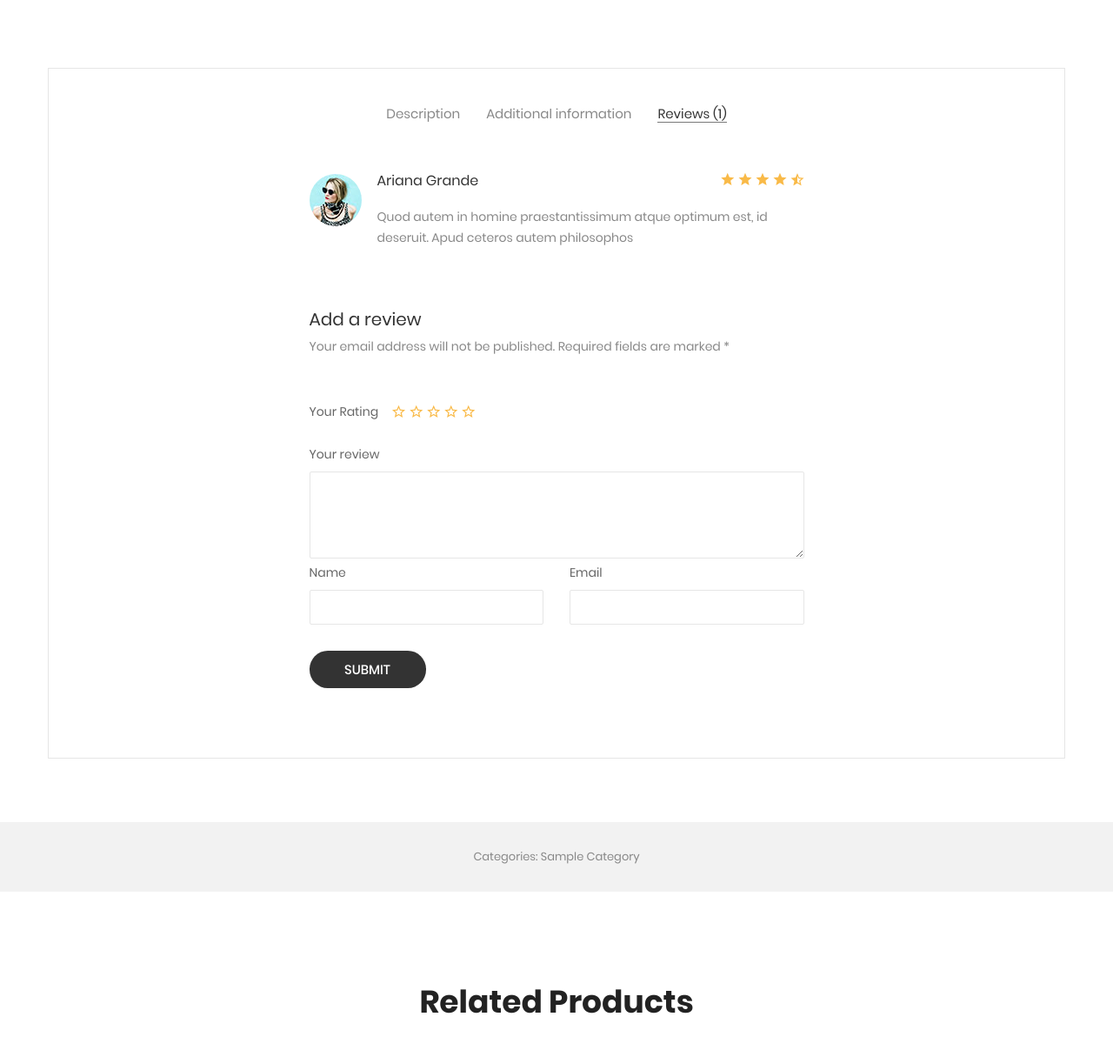
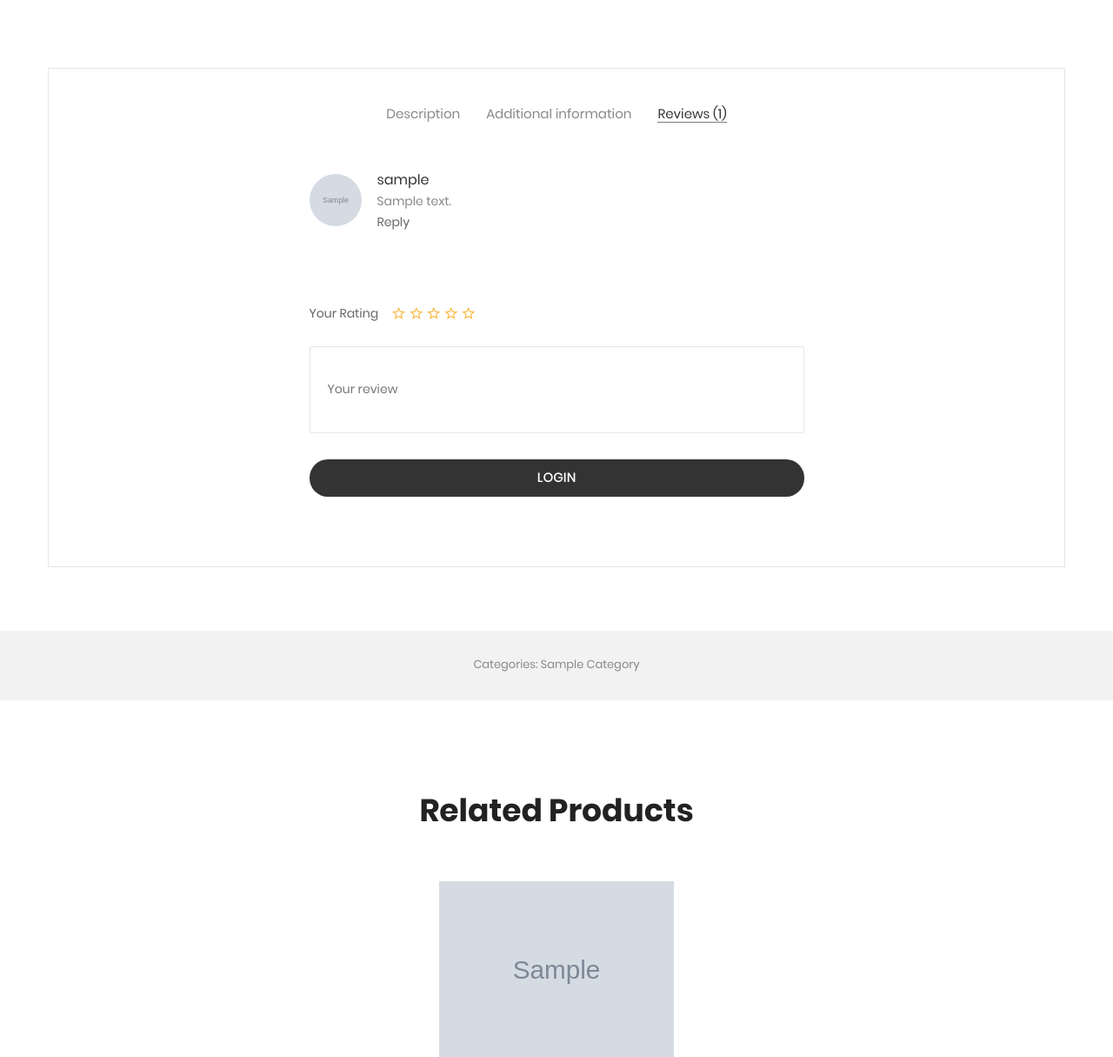
Before and after one commit to Alibytesk/5.2django, a Django app: a page that uses product/templates/product/detail.html in a window 1280 px wide, after a click on "Reviews (1)". Shown: the part 503-1718 px from the top of the page at 87% size. Run offline with Django 5.2, Linux system fonts and the light colour scheme; tables that the repository leaves empty hold one stand-in row (values such as "Sample post"); grey boxes marked "Sample" are stand-in pictures; some libraries are stand-ins or nearby versions; some web fonts are replaced.

Commit message:
add Comment system in ProductDetailView

```diff
--- a/product/admin.py
+++ b/product/admin.py
@@ -16,6 +16,6 @@
     list_display = ('title', 'stock', 'price', 'discount', 'is_on_banner', 'is_new')
     inlines = (ProductImageAdmin, ProductBannerAdmin , ProductInformationAdmin,)
 
-@admin.register(Category, Color)
+@admin.register(ProductComment, Category, Color)
 class Admin(admin.ModelAdmin):
     pass
--- a/product/models.py
+++ b/product/models.py
@@ -1,5 +1,6 @@
 from django.db import models
 from product.abstract import *
+from accounts.models import User
 from django.urls import reverse
 from django.utils.text import slugify
 
@@ -48,3 +49,19 @@
 
     def __str__(self):
         return f'{self.text[:30]}...'
+
+
+class ProductComment(ProductAbstractBase):
+    parent = models.ForeignKey(
+        'self',
+        related_name='productcomment',
+        on_delete=models.CASCADE,
+        null=True,
+        blank=True,
+    )
+    user = models.ForeignKey(User, on_delete=models.CASCADE)
+    product = models.ForeignKey(Product, on_delete=models.CASCADE)
+    comment = models.TextField()
+
+    def __str__(self):
+        return f"{self.user.username} -> {self.product.title} | {self.comment[:30]}..."
--- a/product/templates/product/detail.html
+++ b/product/templates/product/detail.html
@@ -163,43 +163,47 @@
 							<div class="row">
 								<div class="col-sm-10 col-md-8 col-lg-6 m-lr-auto">
 									<div class="p-b-30 m-lr-15-sm">
-										<!-- Review -->
-										<div class="flex-w flex-t p-b-68">
-											<div class="wrap-pic-s size-109 bor0 of-hidden m-r-18 m-t-6">
-												<img src="{% static 'images/avatar-01.jpg' %}" alt="AVATAR">
-											</div>
+										<!-- comment -->
+                                        {% for i in object.productcomment_set.all %}
+                                            {% if i.parent == None %}
+                                                <div class="comment" id="comment-1">
+                                                    <div class="flex-w flex-t p-b-30">
+                                                        <div class="wrap-pic-s size-109 bor0 of-hidden m-r-18 m-t-6">
+                                                            <img src="{% if i.user.image.url is not None %} {{ i.user.image.url }} {% else %} {% static 'images/default-avatar.jpg' %} {% endif %}" alt="AVATAR">
+                                                        </div>
+                                                        <div class="size-207">
+                                                            <div class="size-207">
+                                                                <span class="mtext-107 cl2 p-r-20">{{ i.user.username }}</span>
+                                                                <p class="stext-102 cl6">{{ i.comment }}</p>
+                                                            </div>
+                                                            <button onclick="set_value('{{ i.id }}')" class="btn-reply stext-102 cl3">Reply</button>
 
-											<div class="size-207">
-												<div class="flex-w flex-sb-m p-b-17">
-													<span class="mtext-107 cl2 p-r-20">
-														Ariana Grande
-													</span>
-
-													<span class="fs-18 cl11">
-														<i class="zmdi zmdi-star"></i>
-														<i class="zmdi zmdi-star"></i>
-														<i class="zmdi zmdi-star"></i>
-														<i class="zmdi zmdi-star"></i>
-														<i class="zmdi zmdi-star-half"></i>
-													</span>
-												</div>
-
-												<p class="stext-102 cl6">
-													Quod autem in homine praestantissimum atque optimum est, id deseruit. Apud ceteros autem philosophos
-												</p>
-											</div>
-										</div>
+                                                            <!-- reply -->
+                                                            {% for j in i.productcomment.all %}
+                                                                {% if j.parent != None %}
+                                                                <div class="replies m-l-40 m-t-20">
+                                                                    <div class="flex-w flex-t p-b-20">
+                                                                        <div class="wrap-pic-s size-109 bor0 of-hidden m-r-18 m-t-6">
+                                                                            <img src="{% if j.user.image.url is not None %}{{ j.user.image.url }} {% else %} {% static 'images/default-avatar.jpg' %} {% endif %}" alt="AVATAR">
+                                                                        </div>
+                                                                        <div class="size-207">
+                                                                            <span class="mtext-107 cl2 p-r-20">{{ j.user.username }}</span>
+                                                                            <p class="stext-102 cl6">{{ j.comment }}</p>
+                                                                        </div>
+                                                                    </div>
+                                                                </div>
+                                                                {% endif %}
+                                                            {% endfor %}
+                                                        </div>
+                                                    </div>
+                                                </div>
+                                            {% endif %}
+                                        {% endfor %}
 
 										<!-- Add review -->
-										<form class="w-full">
-											<h5 class="mtext-108 cl2 p-b-7">
-												Add a review
-											</h5>
-
-											<p class="stext-102 cl6">
-												Your email address will not be published. Required fields are marked *
-											</p>
-
+										<form method="post" id="jumpcomment">
+                                            {% csrf_token %}
+                                            <input id="value_set" name="parent_id" value="" type="hidden" />
 											<div class="flex-w flex-m p-t-50 p-b-23">
 												<span class="stext-102 cl3 m-r-16">
 													Your Rating
@@ -217,29 +221,24 @@
 
 											<div class="row p-b-25">
 												<div class="col-12 p-b-5">
-													<label class="stext-102 cl3" for="review">Your review</label>
-													<textarea class="size-110 bor8 stext-102 cl2 p-lr-20 p-tb-10" id="review" name="review"></textarea>
-												</div>
-
-												<div class="col-sm-6 p-b-5">
-													<label class="stext-102 cl3" for="name">Name</label>
-													<input class="size-111 bor8 stext-102 cl2 p-lr-20" id="name" type="text" name="name">
-												</div>
-
-												<div class="col-sm-6 p-b-5">
-													<label class="stext-102 cl3" for="email">Email</label>
-													<input class="size-111 bor8 stext-102 cl2 p-lr-20" id="email" type="text" name="email">
+													<input name="comment" placeholder="Your review"  class="size-110 bor8 stext-102 cl2 p-lr-20 p-tb-10"/>
 												</div>
 											</div>
-
-											<button class="flex-c-m stext-101 cl0 size-112 bg7 bor11 hov-btn3 p-lr-15 trans-04 m-b-10">
+                                            {% if request.user.is_authenticated %}
+											<button type="submit" class="flex-c-m stext-101 cl0 size-112 bg7 bor11 hov-btn3 p-lr-15 trans-04 m-b-10">
 												Submit
 											</button>
+                                            {% else %}
+                                            <a href="{% url 'accounts:login' %}" class="flex-c-m stext-101 cl0 size-112 bg7 bor11 hov-btn3 p-lr-15 trans-04 m-b-10">
+												Login
+											</a>
+                                            {% endif %}
 										</form>
 									</div>
 								</div>
 							</div>
 						</div>
+
 					</div>
 				</div>
 			</div>
@@ -309,4 +308,23 @@
 			</div>
 		</div>
 	</section>
+<script>
+    function set_value(id) {
+
+        document.getElementById('value_set').value = id;
+
+        const commentForm = document.getElementById('jumpcomment');
+        if (commentForm) {
+            commentForm.scrollIntoView({ behavior: 'smooth', block: 'start' });
+
+            const commentInput = commentForm.querySelector('input[name="comment"], textarea[name="comment"]');
+            if (commentInput) {
+                setTimeout(() => {
+                    commentInput.focus();
+                }, 500);
+            }
+        }
+    }
+</script>
+
 {% endblock %}
--- a/product/views.py
+++ b/product/views.py
@@ -1,7 +1,8 @@
 from django.shortcuts import render, redirect
 from django.views.generic.detail import DetailView
 from django.db.models import Q
-from product.models import Product
+from django.urls import reverse
+from product.models import Product, ProductComment
 
 class ProductDetailView(DetailView):
     model = Product
@@ -14,3 +15,15 @@
         context = super().get_context_data(**kwargs)
         context['suggestion'] = Product.objects.filter(Q(is_new=True))
         return context
+
+    def post(self, request, *args, **kwargs):
+        comment, parent_id = request.POST.get('comment'), request.POST.get('parent_id')
+        self.object = self.get_object()
+        if comment:
+            ProductComment.objects.create(
+                comment=comment,
+                parent_id=parent_id if parent_id else None,
+                product=self.object,
+                user=request.user
+            )
+        return redirect(reverse('product:detail', kwargs={'slug':self.object.slug}))
```
Also changed, not shown: assets/images/default-avatar.jpg (added), media/users_images/Alir3za.jpeg (added), product/migrations/0008_productcomment.py (added).
